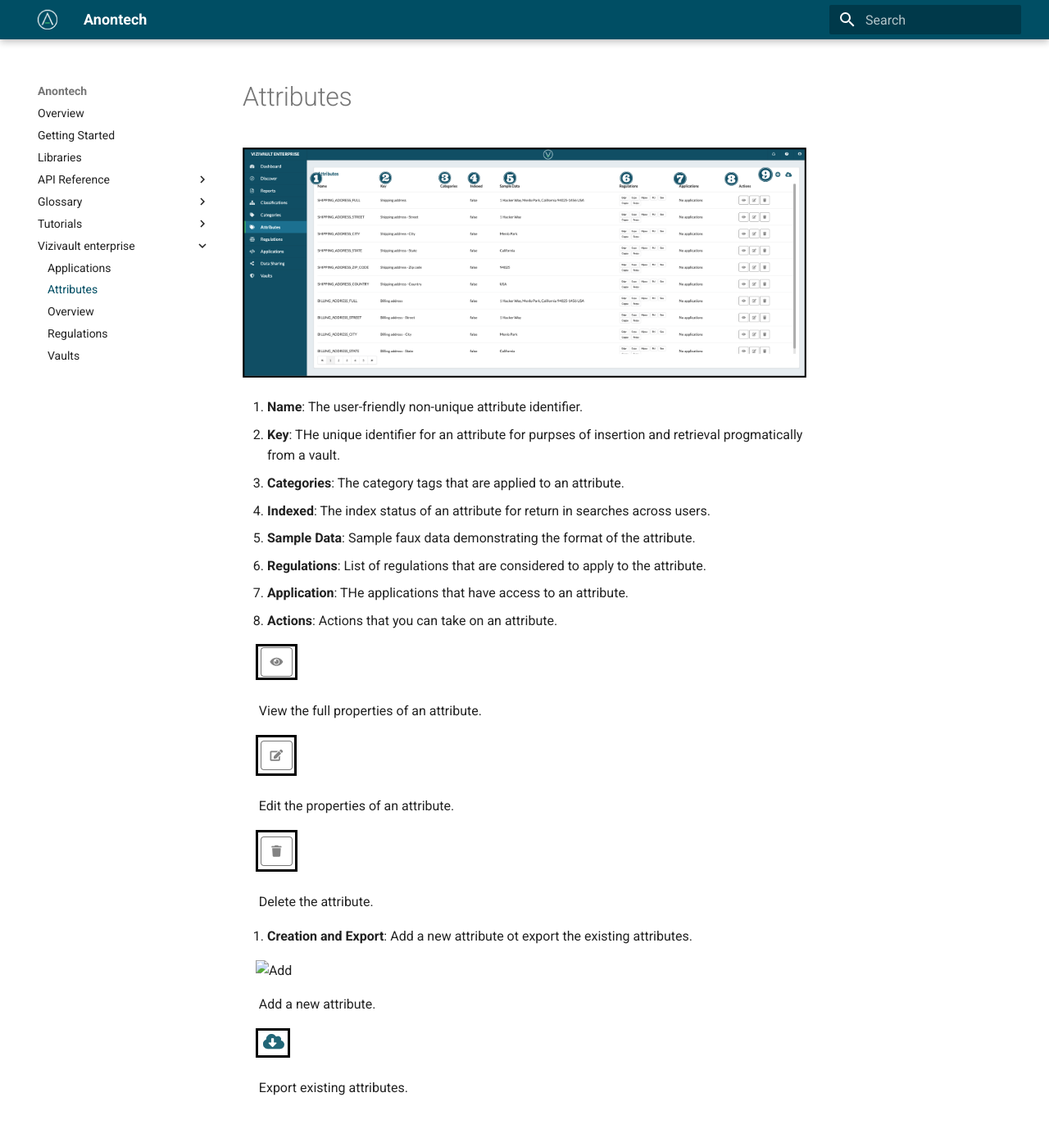
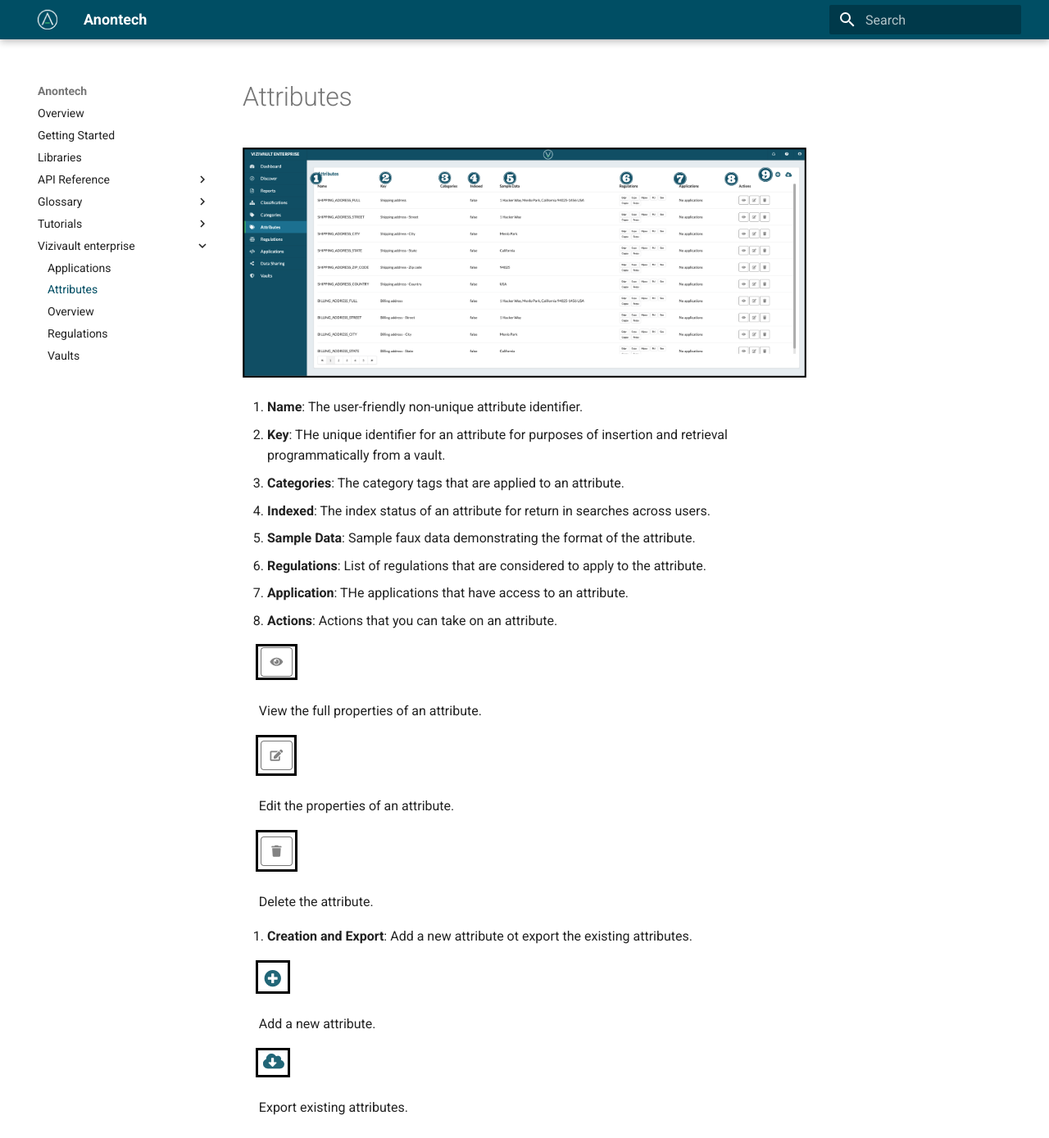
Before and after one commit to anontechnology/documentation, an MkDocs documentation site: the page built from docs/vizivault-enterprise/attributes.md, in a window 1280 px wide and 1389 px high. Shown: the whole window at 82% size. Built offline with MkDocs 1.6.1 and Material for MkDocs 9.7.7, drawn with Linux system fonts in a browser that asks for light colours.

Commit message:
Fix typo

```diff
--- a/docs/vizivault-enterprise/attributes.md
+++ b/docs/vizivault-enterprise/attributes.md
@@ -4,7 +4,7 @@
 ![attributes](../assets/images/attributes.png "Attributes Annotates")
 
 1. **Name**: The user-friendly non-unique attribute identifier.
-2. **Key**: THe unique identifier for an attribute for purpses of insertion and retrieval progmatically from a vault.
+2. **Key**: THe unique identifier for an attribute for purposes of insertion and retrieval programmatically from a vault.
 3. **Categories**: The category tags that are applied to an attribute.
 4. **Indexed**: The index status of an attribute for return in searches across users.
 5. **Sample Data**: Sample faux data demonstrating the format of the attribute.
@@ -26,7 +26,7 @@
 
 9. **Creation and Export**: Add a new attribute ot export the existing attributes.
 
-&nbsp;&nbsp;&nbsp;&nbsp;![Add](../assets/images/Add.png "Add")
+&nbsp;&nbsp;&nbsp;&nbsp;![Add](../assets/images/add.png "Add")
 
 &nbsp;&nbsp;&nbsp;&nbsp;&nbsp;Add a new attribute.
 
```
Also changed, not shown: docs/vizivault-enterprise/regulations.md (+2 -2 lines).
